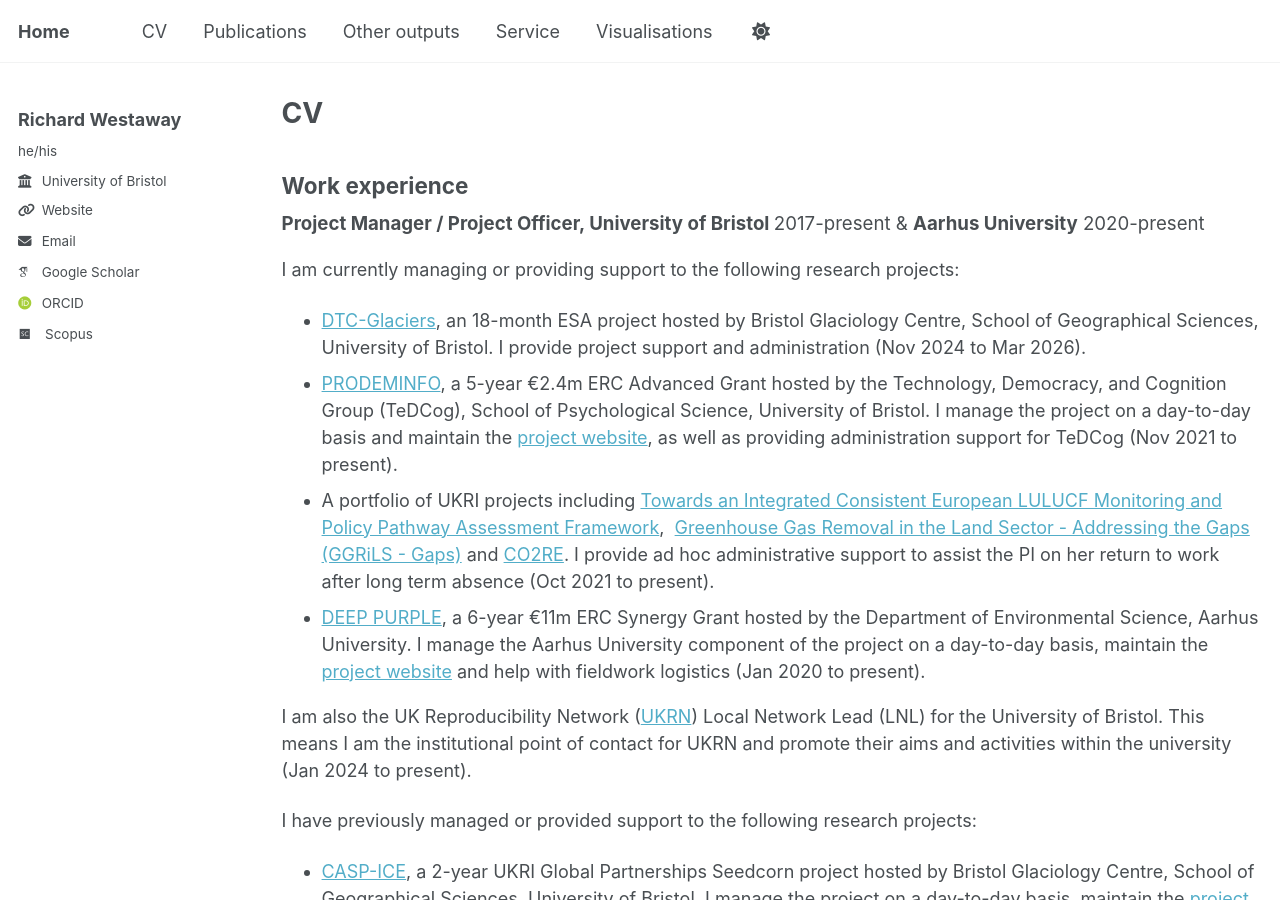
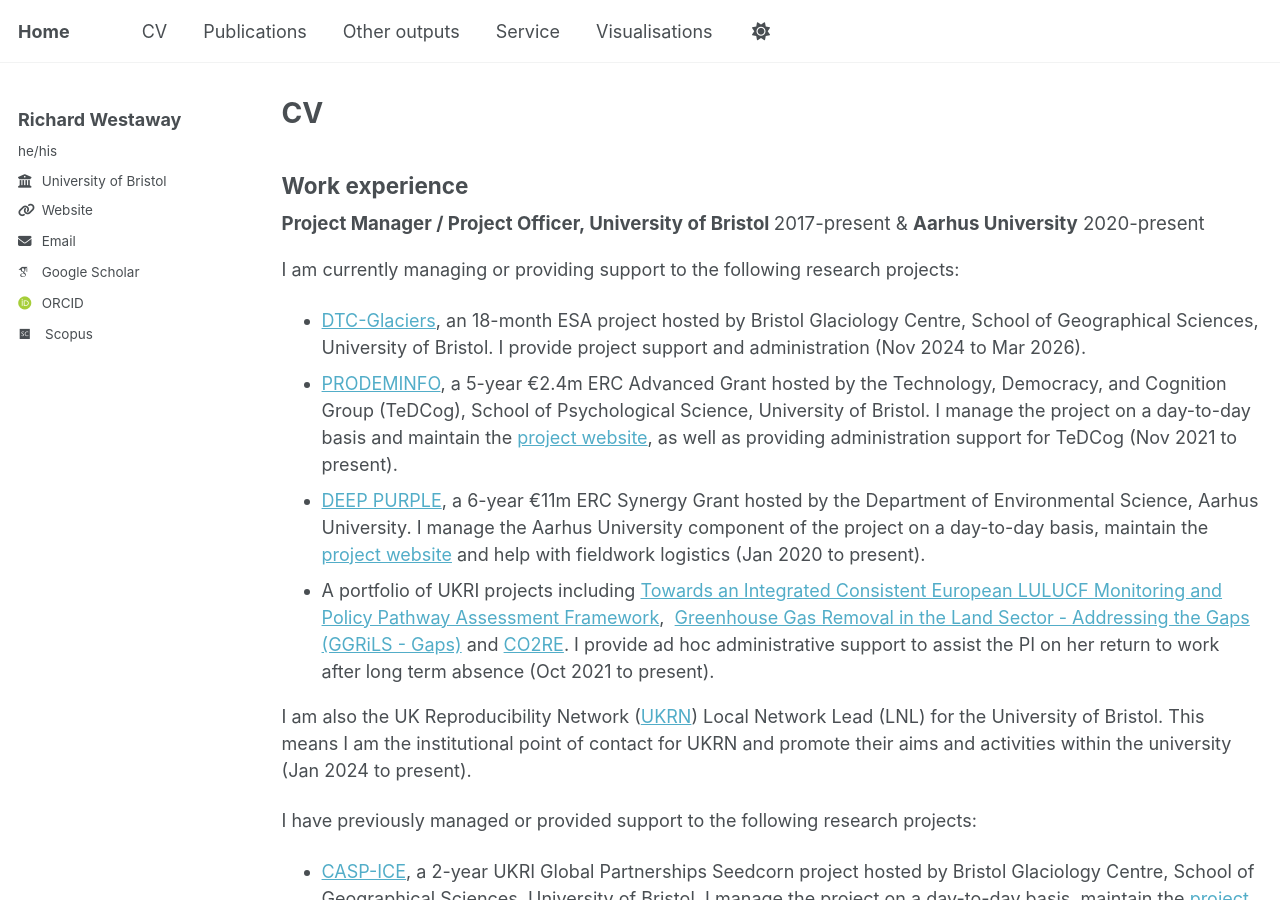
Before and after one commit to richardwestaway/richardwestaway.github.io, a Jekyll site: the page built from _pages/cv.html, in a window 1280 px wide and 900 px high. Built offline with Jekyll 4.4.1, drawn with Linux system fonts in a browser that asks for light colours; some web fonts are replaced; part of the change alters nothing that is shown.

```diff
--- a/_pages/cv.html
+++ b/_pages/cv.html
@@ -18,11 +18,11 @@ redirect_from:
 
 <li><a href="https://richardwestaway.wordpress.com/current-projects/test/">PRODEMINFO</a>, a 5-year €2.4m ERC Advanced Grant hosted by the Technology, Democracy, and Cognition Group (TeDCog), School of Psychological Science, University of Bristol. I manage the project on a day-to-day basis and maintain the <a href="https://dawn-cadmium-5c5.notion.site/PRODEMINFO-103b1b8c339e45c5ab527710b4b19915" target="_blank" rel="noopener">project website</a>, as well as providing administration support for TeDCog (Nov 2021 to present).</li>
 
+<li><a href="https://richardwestaway.wordpress.com/deep-purple/">DEEP PURPLE</a>, a 6-year €11m ERC Synergy Grant hosted by the Department of Environmental Science, Aarhus University. I manage the Aarhus University component of the project on a day-to-day basis, maintain the <a href="https://www.deeppurple-ercsyg.eu" target="_blank" rel="noopener">project website</a> and help with fieldwork logistics (Jan 2020 to present).</li>
+
 <!--<li>**+Lab** (Planetary Urban Science Lab), a flagship global civic initiative straddling local and international civic engagement, establishing Bristol as a global hub for urban science and policy. I provide day-to-day project support.</li>-->
 
 <li>A portfolio of UKRI projects including <a href="https://cordis.europa.eu/project/id/101056907" target="_blank" rel="noopener">Towards an Integrated Consistent European LULUCF Monitoring and Policy Pathway Assessment Framework</a>,  <a href="https://gtr.ukri.org/projects?ref=NE/P019765/1" target="_blank" rel="noopener">Greenhouse Gas Removal in the Land Sector - Addressing the Gaps (GGRiLS - Gaps)</a> and <a href="https://co2re.org/" target="_blank" rel="noopener">CO2RE</a>. I provide ad hoc administrative support to assist the PI on her return to work after long term absence (Oct 2021 to present).</li>
-
-<li><a href="https://richardwestaway.wordpress.com/deep-purple/">DEEP PURPLE</a>, a 6-year €11m ERC Synergy Grant hosted by the Department of Environmental Science, Aarhus University. I manage the Aarhus University component of the project on a day-to-day basis, maintain the <a href="https://www.deeppurple-ercsyg.eu" target="_blank" rel="noopener">project website</a> and help with fieldwork logistics (Jan 2020 to present).</li>
 </ul>
 
 <p>I am also the UK Reproducibility Network (<a href="https://www.ukrn.org/" target="_blank" rel="noopener">UKRN</a>) Local Network Lead (LNL) for the University of Bristol. This means I am the institutional point of contact for UKRN and promote their aims and activities within the university (Jan 2024 to present).</p>
```
